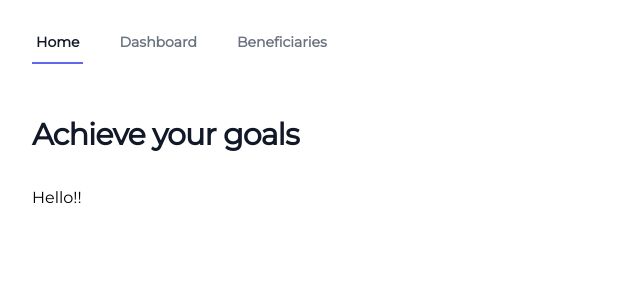
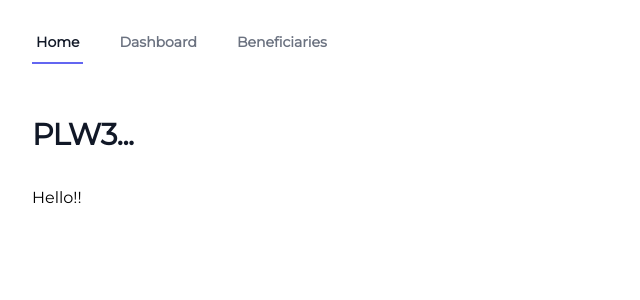
Before and after one commit to bartomolina/goalswei, a Next.js app in the folder app/: page / in a window 1280 px wide. Shown: the top 300 px of the page, without its empty margins (0-640 px from the left). Built offline with nearby package versions, Linux system fonts and the light colour scheme.

Commit message:
Completed navigation

```diff
--- a/app/components/nav.tsx
+++ b/app/components/nav.tsx
@@ -57,8 +57,8 @@ const Nav = () => {
                 <ActiveLink
                   key={item.href}
                   activeClassName="bg-indigo-50 text-indigo-700 border-indigo-500"
-                  inactiveClassName="text-gray-600 border-transparent hover:bg-gray-50 hover:border-gray-300 hover:text-gray-800"
-                  className="block pl-3 pr-4 py-2 border-l-4 text-base font-medium"
+                  inactiveClassName="hover:bg-gray-50 text-gray-500 hover:text-gray-700 border-transparent hover:border-gray-300"
+                  className="block pl-3 py-2 border-l-4 font-semibold"
                   href={item.href}
                 >
                   {item.name}
--- a/app/pages/index.tsx
+++ b/app/pages/index.tsx
@@ -9,7 +9,7 @@ export default function Home() {
       </Head>
       <header>
         <div className="mx-auto max-w-7xl px-4 sm:px-6 lg:px-8">
-          <h1 className="text-3xl font-bold leading-tight tracking-tight text-gray-900">Achieve your goals</h1>
+          <h1 className="text-3xl font-bold leading-tight tracking-tight text-gray-900">PLW3...</h1>
         </div>
       </header>
       <main>
```
Also changed, not shown: 1 other file (tests, documents, lock files or other folders).
